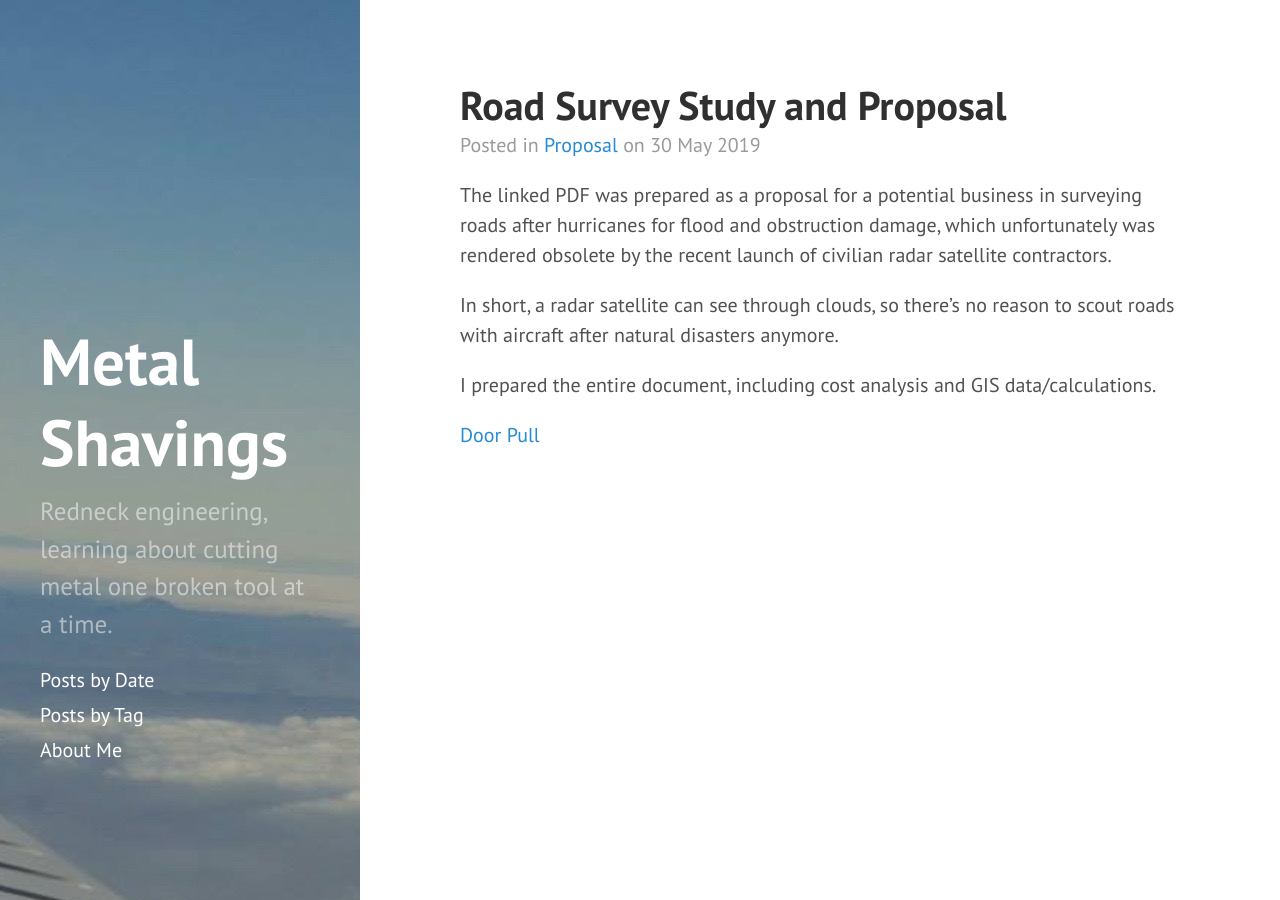
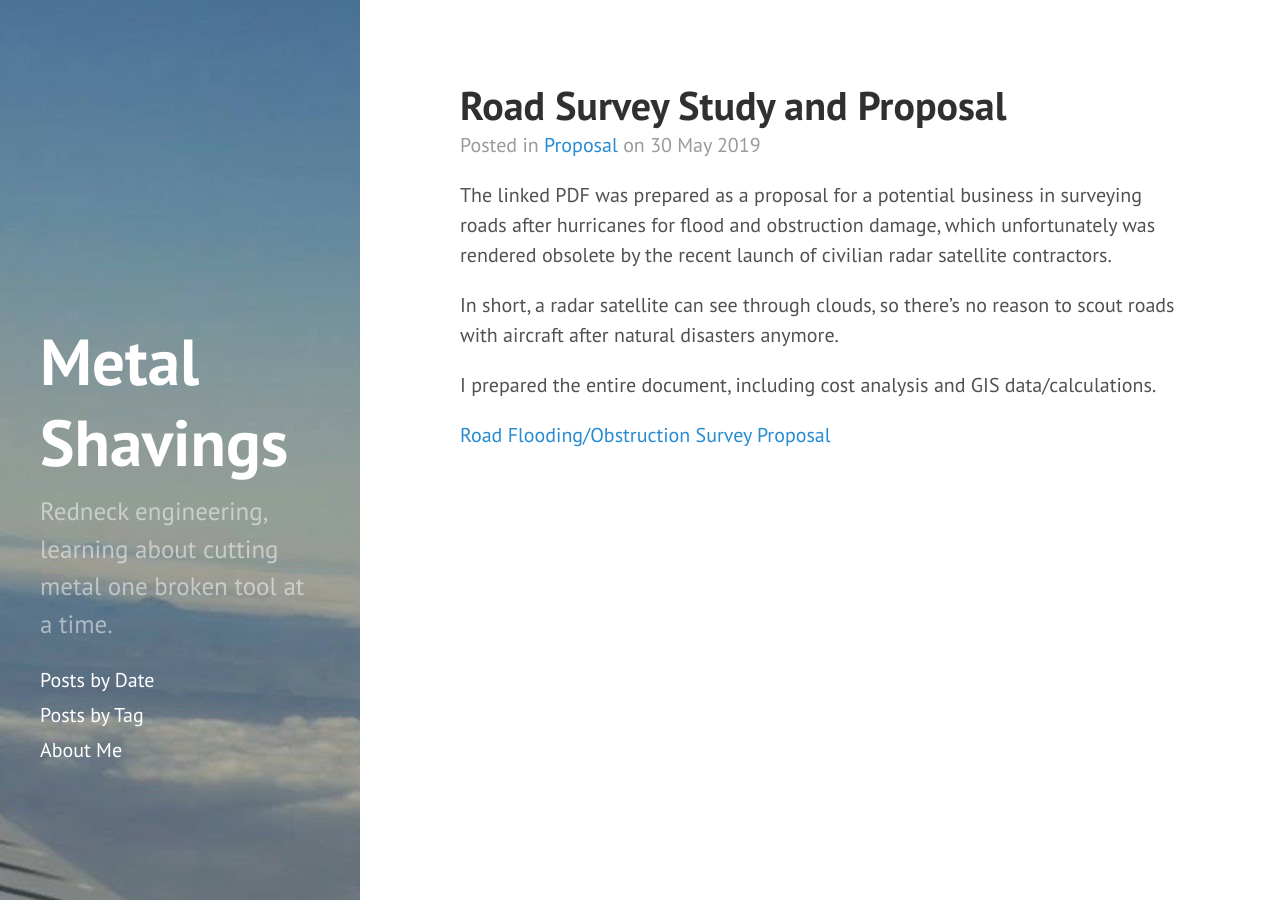
Before and after one commit to metalshavings/metalshavings, a Jekyll site: the page built from _posts/2019-05-30-Road-Survey-Proposal.md, in a window 1280 px wide. Built offline with Jekyll 4.4.1, drawn with Linux system fonts in a browser that asks for light colours.

Commit message:
Update 2019-05-30-Road-Survey-Proposal.md

```diff
--- a/_posts/2019-05-30-Road-Survey-Proposal.md
+++ b/_posts/2019-05-30-Road-Survey-Proposal.md
@@ -10,4 +10,4 @@ In short, a radar satellite can see through clouds, so there's no reason to scou
 
 I prepared the entire document, including cost analysis and GIS data/calculations.
 
-[Door Pull]({{ site.url }}/public/roads.pdf){:target="_blank"}
+[Road Flooding/Obstruction Survey Proposal]({{ site.url }}/public/roads.pdf){:target="_blank"}
```
